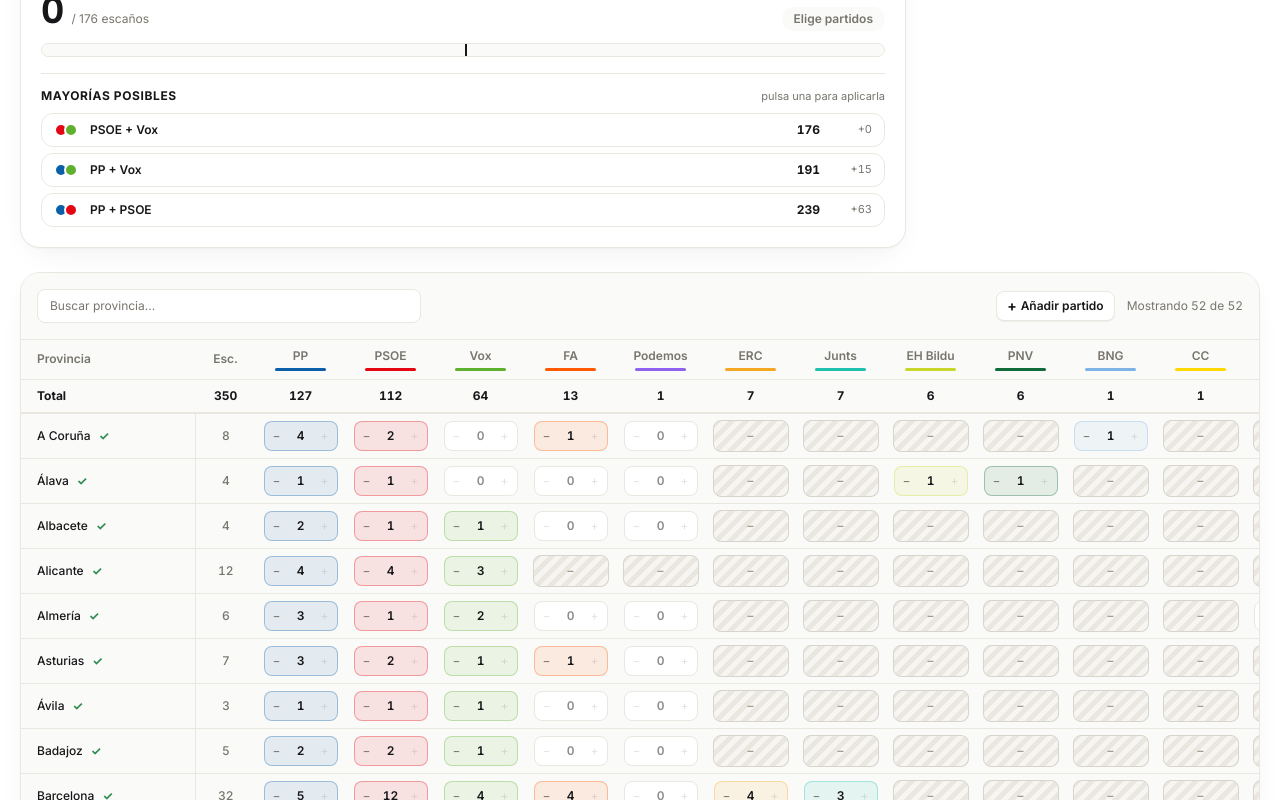
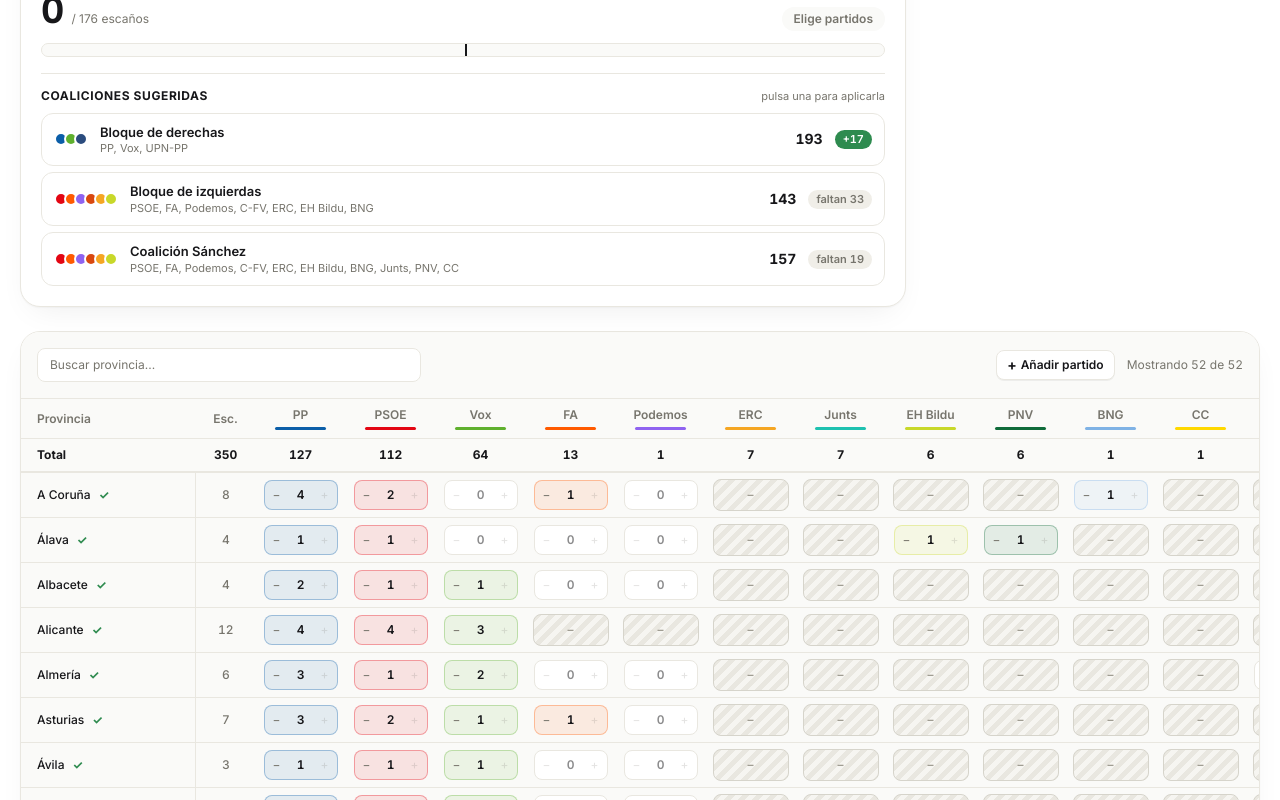
Before and after one commit to degraafk/elecciones23n, a React (Vite) app: page / in a window 1280 px wide. Shown: the part 1720-2520 px from the top of the page. Built offline with nearby package versions, Linux system fonts and the light colour scheme.

Commit message:
Add files via upload

```diff
--- a/src/App.tsx
+++ b/src/App.tsx
@@ -8,6 +8,7 @@
   BASE_SENADO,
   isPartyEligible,
   migrateCongresoScenario,
+  migrateSenadoScenario,
   ScenarioData,
   Party,
   Constituency
@@ -69,7 +70,7 @@
     if (SHARED && SHARED.mode === 's') return SHARED.scenario;
     try {
       const raw = localStorage.getItem(LS_SENADO);
-      if (raw) return JSON.parse(raw);
+      if (raw) return migrateSenadoScenario(JSON.parse(raw));
     } catch {}
     return JSON.parse(JSON.stringify(BASE_SENADO));
   });
@@ -103,11 +104,6 @@
     const custom = isCongreso ? customPartiesCongreso : customPartiesSenado;
     if (custom.length === 0) return base;
 
-    // Place custom parties right before "Otros" category
-    const otrosIdx = base.findIndex((p) => p.id.toLowerCase() === 'otros');
-    if (otrosIdx >= 0) {
-      return [...base.slice(0, otrosIdx), ...custom, base[otrosIdx]];
-    }
     return [...base, ...custom];
   }, [isCongreso, customPartiesCongreso, customPartiesSenado]);
 
--- a/src/components/CoalitionMaker.tsx
+++ b/src/components/CoalitionMaker.tsx
@@ -1,6 +1,6 @@
 import React, { useEffect, useMemo, useRef, useState } from 'react';
-import { Party } from '../data/parliamentData';
-import { minimalMajorities, completers } from '../utils/coalitions';
+import { Party, BLOCS } from '../data/parliamentData';
+import { completers } from '../utils/coalitions';
 
 interface CoalitionMakerProps {
   parties: Party[];
@@ -69,10 +69,14 @@
 
   const isWin = coalitionSeats >= targetSeats;
 
-  const totalAssigned = parties.reduce((sum, p) => sum + (partyTotals[p.id] || 0), 0);
-  const majorities = useMemo(
-    () => minimalMajorities(parties, partyTotals, targetSeats, 6),
-    [parties, partyTotals, targetSeats]
+  // Suggested blocs: only the parties of that bloc that exist (and have seats) in this chamber
+  const blocs = useMemo(
+    () =>
+      BLOCS.map((b) => {
+        const ids = b.parties.filter((id) => parties.some((p) => p.id === id) && (partyTotals[id] || 0) > 0);
+        return { ...b, ids, seats: ids.reduce((sum, id) => sum + (partyTotals[id] || 0), 0) };
+      }),
+    [parties, partyTotals]
   );
   const finishers = useMemo(
     () => completers(parties, partyTotals, selectedParties, targetSeats),
@@ -303,34 +307,29 @@
         )}
 
         <div className="flex items-baseline justify-between mb-2">
-          <h3 className="text-xs font-bold uppercase tracking-wider text-[#17171a] m-0">Mayorías posibles</h3>
+          <h3 className="text-xs font-bold uppercase tracking-wider text-[#17171a] m-0">Coaliciones sugeridas</h3>
           <span className="text-[11px] text-[#77756d]">pulsa una para aplicarla</span>
         </div>
 
-        {majorities.length === 0 ? (
-          <p className="text-xs text-[#77756d] m-0 leading-relaxed">
-            {totalAssigned < targetSeats
-              ? `Asigna más escaños: con ${totalAssigned} todavía no hay combinaciones que lleguen a ${targetSeats}.`
-              : `Con este reparto ninguna combinación llega a ${targetSeats}.`}
-          </p>
-        ) : (
         <div className="flex flex-col gap-1.5">
-            {majorities.map((m) => {
-              const active = m.ids.length === selectedParties.size && m.ids.every((id) => selectedParties.has(id));
+          {blocs.map((b) => {
+            const active = b.ids.length > 0 && b.ids.length === selectedParties.size && b.ids.every((id) => selectedParties.has(id));
+            const wins = b.seats >= targetSeats;
             return (
               <button
-                  key={m.ids.join('|')}
+                key={b.id}
                 type="button"
-                  onClick={() => onSetParties(m.ids)}
+                onClick={() => onSetParties(b.ids)}
                 aria-pressed={active}
-                  className={`flex items-center gap-3 w-full text-left px-3 py-2 rounded-xl border text-xs transition-all cursor-pointer active:scale-[0.99] ${
+                disabled={b.ids.length === 0}
+                className={`flex items-center gap-3 w-full text-left px-3 py-2.5 rounded-xl border text-xs transition-all cursor-pointer active:scale-[0.99] disabled:opacity-40 disabled:cursor-not-allowed ${
                   active
                     ? 'border-[#17171a] bg-[#fafaf8]'
                     : 'border-[#e9e7e0] bg-white hover:border-[#a19e93] hover:bg-[#fafaf8]'
                 }`}
               >
                 <span className="flex -space-x-1 shrink-0">
-                    {m.ids.map((id) => (
+                  {b.ids.slice(0, 6).map((id) => (
                     <span
                       key={id}
                       className="w-3.5 h-3.5 rounded-full border-2 border-white"
@@ -338,18 +337,24 @@
                     />
                   ))}
                 </span>
-                  <span className="font-semibold text-[#17171a] truncate">
-                    {m.ids.map((id) => partyById(id)?.name ?? id).join(' + ')}
+                <span className="min-w-0 flex-1">
+                  <span className="block font-semibold text-[13px] text-[#17171a]">{b.name}</span>
+                  <span className="block text-[11px] text-[#77756d] truncate">
+                    {b.ids.map((id) => partyById(id)?.name ?? id).join(', ')}
                   </span>
-                  <b className="ml-auto tabular-nums text-[#17171a]">{m.seats}</b>
-                  <span className="text-[11px] text-[#77756d] tabular-nums w-10 text-right">
-                    +{m.seats - targetSeats}
+                </span>
+                <b className="tabular-nums text-sm text-[#17171a]">{b.seats}</b>
+                <span
+                  className={`text-[11px] font-semibold tabular-nums px-2 py-0.5 rounded-full whitespace-nowrap ${
+                    wins ? 'bg-[#2e8b4f] text-white' : 'bg-[#f0eee8] text-[#77756d]'
+                  }`}
+                >
+                  {wins ? `+${b.seats - targetSeats}` : `faltan ${targetSeats - b.seats}`}
                 </span>
               </button>
             );
           })}
         </div>
-        )}
       </div>
     </section>
   );
--- a/src/components/SeatsTable.tsx
+++ b/src/components/SeatsTable.tsx
@@ -230,7 +230,7 @@
                               backgroundImage:
                                 'repeating-linear-gradient(135deg, #e9e7e0 0 5px, #f6f5f1 5px 10px)'
                             }}
-                            title={`${p.name} no se presenta en ${c.name}. ${ineligibleReason(p.id)}`}
+                            title={`${p.name} no se presenta en ${c.name}. ${ineligibleReason(p.id, isSenado)}`}
                             aria-label={`${p.name} no se presenta en ${c.name}`}
                           >
                             –
--- a/src/data/parliamentData.ts
+++ b/src/data/parliamentData.ts
@@ -25,15 +25,15 @@
 const P_PNV: Party = { id: 'PNV', name: 'PNV', color: '#0f6b3a' };
 const P_BNG: Party = { id: 'BNG', name: 'BNG', color: '#7fb2e5' };
 const P_CC: Party = { id: 'CC', name: 'CC', color: '#ffd800' };
-const P_UPN: Party = { id: 'UPN', name: 'UPN', color: '#7b4f2c' };
-const P_COMPROMIS: Party = { id: 'Compromís', name: 'Compromís', color: '#ef8a4f' };
 const P_AA: Party = { id: 'AA', name: 'AA', color: '#8fdb98', fullName: 'Adelante Andalucía' };
-const P_OTROS: Party = { id: 'Otros', name: 'Otros', color: '#8a8a80' };
+const P_AHI: Party = { id: 'AHI', name: 'AHI', color: '#7a4fa3', fullName: 'Agrupación Herreña Independiente' };
+const P_ASG: Party = { id: 'ASG', name: 'ASG', color: '#d9528a', fullName: 'Agrupación Socialista Gomera' };
 
-// Congreso-only coalitions
+// Coalitions
 const P_UPN_PP: Party = { id: 'UPN-PP', name: 'UPN-PP', color: '#2b4c7e', fullName: 'Coalición UPN y PP (Navarra)' };
 const P_CFV: Party = { id: 'C-FV', name: 'C-FV', color: '#d9480f', fullName: 'Compromís-Front Valencià (FA + Compromís + Podemos)' };
 const P_UPC: Party = { id: 'UPC', name: 'UPC', color: '#c2255c', fullName: 'Unidad del Pueblo Canario (FA + Nueva Canarias + Podemos)' };
+const P_SDP: Party = { id: 'SdP', name: 'SdP', color: '#b5121b', fullName: 'Senado de Progreso (PSOE + FA, C-FV o UPC según el territorio)' };
 
 export const PARTIES_CONGRESO: Party[] = [
   P_PP, P_PSOE, P_VOX, P_FA, P_PODEMOS, P_ERC, P_JUNTS, P_BILDU, P_PNV, P_BNG, P_CC, P_AA,
@@ -41,22 +41,35 @@
 ];
 
 export const PARTIES_SENADO: Party[] = [
-  P_PP, P_PSOE, P_VOX, P_FA, P_PODEMOS, P_ERC, P_JUNTS, P_BILDU, P_PNV, P_BNG, P_CC, P_UPN, P_COMPROMIS, P_AA,
-  { id: 'AHI', name: 'AHI', color: '#7a4fa3', fullName: 'Agrupación Herreña Independiente' },
-  { id: 'ASG', name: 'ASG', color: '#d9528a', fullName: 'Agrupación Socialista Gomera' },
-  P_OTROS
+  P_PP, P_PSOE, P_SDP, P_VOX, P_FA, P_PODEMOS, P_ERC, P_JUNTS, P_BILDU, P_PNV, P_BNG, P_CC, P_AA,
+  P_UPN_PP, P_AHI, P_ASG, P_UPC
+];
+
+/** Suggested coalitions shown in the coalition maker (ids missing in a chamber are ignored). */
+const LEFT = ['PSOE', 'SdP', 'FA', 'Podemos', 'C-FV', 'UPC', 'ERC', 'EH Bildu', 'BNG', 'AA', 'ASG'];
+export const BLOCS: { id: string; name: string; parties: string[] }[] = [
+  { id: 'derecha', name: 'Bloque de derechas', parties: ['PP', 'Vox', 'UPN-PP'] },
+  { id: 'izquierda', name: 'Bloque de izquierdas', parties: LEFT },
+  { id: 'sanchez', name: 'Coalición Sánchez', parties: [...LEFT, 'Junts', 'PNV', 'CC'] }
 ];
 
 // ---------------------------------------------------------------------------
-// Where each party runs (Congreso only; the Senado has no restrictions)
+// Where each party runs
 // ---------------------------------------------------------------------------
 const VALENCIAN_COMMUNITY = ['Valencia', 'Alicante', 'Castellón'];
-const CANARY_ISLANDS = ['Las_Palmas', 'Santa_Cruz_de_Tenerife'];
+const CANARY_ISLANDS = ['Las_Palmas', 'Santa_Cruz_de_Tenerife']; // Congreso provinces
 const NAVARRA = ['Navarra'];
 const CATALONIA = ['Barcelona', 'Girona', 'Lleida', 'Tarragona'];
 const BASQUE_COUNTRY = ['Álava', 'Bizkaia', 'Gipuzkoa'];
 const GALICIA = ['A_Coruña', 'Lugo', 'Ourense', 'Pontevedra'];
 const ANDALUSIA = ['Almería', 'Cádiz', 'Córdoba', 'Granada', 'Huelva', 'Jaén', 'Málaga', 'Sevilla'];
+
+// Senado circunscripciones
+const EXTREMADURA = ['Badajoz', 'Cáceres'];
+const SENADO_CANARIAS = ['Gran_Canaria', 'Tenerife', 'Lanzarote', 'Fuerteventura', 'La_Palma', 'El_Hierro', 'La_Gomera'];
+const SENADO_CANARIAS_SIN_GOMERA = SENADO_CANARIAS.filter((id) => id !== 'La_Gomera');
+// Where SdP does not run and the left goes separately
+const SDP_FUERA = [...CATALONIA, ...EXTREMADURA, 'Sevilla', ...SENADO_CANARIAS_SIN_GOMERA];
 
 /** Parties that only run in these provinces. */
 const ONLY_IN: Record<string, string[]> = {
@@ -79,17 +92,43 @@
   PP: NAVARRA
 };
 
+const ONLY_IN_SENADO: Record<string, string[]> = {
+  'UPN-PP': NAVARRA,
+  ERC: CATALONIA,
+  Junts: CATALONIA,
+  PNV: BASQUE_COUNTRY,
+  'EH Bildu': [...BASQUE_COUNTRY, ...NAVARRA],
+  BNG: GALICIA,
+  CC: SENADO_CANARIAS,
+  AA: ANDALUSIA,
+  AHI: ['El_Hierro'],
+  ASG: ['La_Gomera'],
+  // inside SdP everywhere else
+  PSOE: SDP_FUERA,
+  FA: [...CATALONIA, ...EXTREMADURA, 'Sevilla'],
+  UPC: SENADO_CANARIAS_SIN_GOMERA
+};
+
+const NOT_IN_SENADO: Record<string, string[]> = {
+  SdP: SDP_FUERA,
+  Podemos: [...VALENCIAN_COMMUNITY, ...SENADO_CANARIAS],
+  PP: NAVARRA
+};
+
 export const isPartyEligible = (isSenado: boolean, partyId: string, constituencyId: string): boolean => {
-  if (isSenado) return true;
-  const only = ONLY_IN[partyId];
+  const only = (isSenado ? ONLY_IN_SENADO : ONLY_IN)[partyId];
   if (only) return only.includes(constituencyId);
-  const not = NOT_IN[partyId];
+  const not = (isSenado ? NOT_IN_SENADO : NOT_IN)[partyId];
   if (not) return !not.includes(constituencyId);
   return true;
 };
 
 /** Short note shown where a party does not run. */
-export const ineligibleReason = (partyId: string): string => {
+export const ineligibleReason = (partyId: string, isSenado = false): string => {
+  if (isSenado && partyId === 'SdP') return 'Aquí la izquierda va por separado';
+  if (isSenado && ['PSOE', 'FA', 'UPC'].includes(partyId)) return 'Aquí concurre dentro de Senado de Progreso (SdP)';
+  if (partyId === 'AHI') return 'Solo se presenta en El Hierro';
+  if (partyId === 'ASG') return 'Solo se presenta en La Gomera';
   if (partyId === 'C-FV') return 'Solo se presenta en la Comunitat Valenciana';
   if (partyId === 'UPC') return 'Solo se presenta en Canarias';
   if (partyId === 'UPN-PP') return 'Solo se presenta en Navarra';
@@ -103,31 +142,50 @@
   return 'Aquí concurre dentro de una coalición';
 };
 
-/**
- * Converts a Congreso scenario saved with the old party list into the current one
- * (FA/Compromís/Podemos in the Valencian Community become C-FV, FA/Podemos in the
- * Canary Islands become UPC, PP/UPN in Navarra become UPN-PP) and drops any seats
- * for parties that do not run in that province.
- */
-export const migrateCongresoScenario = (scenario: ScenarioData): ScenarioData => {
-  const validIds = new Set(PARTIES_CONGRESO.map((p) => p.id));
+const REMOVED_PARTIES = ['Compromís', 'UPN', 'Otros'];
+
+function migrateScenario(scenario: ScenarioData, isSenado: boolean): ScenarioData {
+  const constituencies = isSenado ? PROVINCIAS_SENADO : PROVINCIAS_CONGRESO;
+  const byId = new Map(constituencies.map((c) => [c.id, c]));
   const out: ScenarioData = {};
+
   Object.entries(scenario || {}).forEach(([provId, seats]) => {
+    const c = byId.get(provId);
+    if (!c) return;
     const target: Record<string, number> = {};
+
     Object.entries(seats || {}).forEach(([pid, n]) => {
       if (!n) return;
       let id = pid;
-      if (VALENCIAN_COMMUNITY.includes(provId) && ['FA', 'Podemos', 'Compromís'].includes(pid)) id = 'C-FV';
+      if (NAVARRA.includes(provId) && ['PP', 'UPN'].includes(pid)) id = 'UPN-PP';
+      else if (isSenado) {
+        if (['PSOE', 'FA', 'C-FV', 'UPC', 'Compromís'].includes(pid) && isPartyEligible(true, 'SdP', provId)) id = 'SdP';
+      } else if (VALENCIAN_COMMUNITY.includes(provId) && ['FA', 'Podemos', 'Compromís'].includes(pid)) id = 'C-FV';
       else if (CANARY_ISLANDS.includes(provId) && ['FA', 'Podemos'].includes(pid)) id = 'UPC';
-      else if (NAVARRA.includes(provId) && ['PP', 'UPN'].includes(pid)) id = 'UPN-PP';
-      const known = validIds.has(id) || !['Compromís', 'UPN', 'Otros'].includes(id);
-      if (!known || !isPartyEligible(false, id, provId)) return;
+
+      if (REMOVED_PARTIES.includes(id) || !isPartyEligible(isSenado, id, provId)) return;
       target[id] = (target[id] || 0) + n;
     });
-    if (Object.keys(target).length) out[provId] = target;
+
+    // keep the province within its seats and the per-party cap
+    let used = 0;
+    Object.keys(target).forEach((id) => {
+      const n = Math.min(target[id], c.maxPerParty, c.seats - used);
+      if (n > 0) {
+        target[id] = n;
+        used += n;
+      } else delete target[id];
+    });
+    if (used > 0) out[provId] = target;
   });
   return out;
-};
+}
+
+/** Converts a saved Congreso scenario to the current party list and rules. */
+export const migrateCongresoScenario = (scenario: ScenarioData): ScenarioData => migrateScenario(scenario, false);
+
+/** Converts a saved Senado scenario (PSOE/FA become SdP where it runs, UPN/PP become UPN-PP in Navarra...). */
+export const migrateSenadoScenario = (scenario: ScenarioData): ScenarioData => migrateScenario(scenario, true);
 
 export const PROVINCIAS_CONGRESO: Constituency[] = [
   { id: 'A_Coruña', name: 'A Coruña', seats: 8, maxPerParty: 8 },
@@ -302,7 +360,7 @@
   Las_Palmas: { PP: 3, PSOE: 3, Vox: 2 }
 };
 
-export const BASE_SENADO: ScenarioData = {
+const RAW_BASE_SENADO: ScenarioData = {
   A_Coruña: { PP: 3, PSOE: 1 },
   Pontevedra: { PP: 3, PSOE: 1 },
   Lugo: { PP: 3, PSOE: 1 },
@@ -364,6 +422,8 @@
   Ibiza: { PP: 1 }
 };
 
+export const BASE_SENADO: ScenarioData = migrateSenadoScenario(RAW_BASE_SENADO);
+
 export const ALIASES: Record<string, string> = {
   vizcaya: 'bizkaia',
   biscay: 'bizkaia',
--- a/src/utils/coalitions.ts
+++ b/src/utils/coalitions.ts
@@ -1,51 +1,4 @@
 import { Party } from '../data/parliamentData';
-
-export interface Majority {
-  ids: string[];
-  seats: number;
-}
-
-/**
- * Minimal winning coalitions: combinations that reach `target` seats where removing
- * any single member drops them below it. Fewest parties first, then tightest margin.
- */
-export function minimalMajorities(
-  parties: Party[],
-  totals: Record<string, number>,
-  target: number,
-  limit = 8
-): Majority[] {
-  const list = parties
-    .map((p) => ({ id: p.id, n: totals[p.id] || 0 }))
-    .filter((p) => p.n > 0)
-    .sort((a, b) => b.n - a.n)
-    .slice(0, 18);
-  const m = list.length;
-  if (m === 0 || list.reduce((s, p) => s + p.n, 0) < target) return [];
-
-  const sums = new Int32Array(1 << m);
-  const found: Majority[] = [];
-  for (let mask = 1; mask < 1 << m; mask++) {
-    const low = mask & -mask;
-    const bit = 31 - Math.clz32(low);
-    sums[mask] = sums[mask ^ low] + list[bit].n;
-    if (sums[mask] < target) continue;
-
-    let minimal = true;
-    for (let b = 0; b < m && minimal; b++) {
-      if (mask & (1 << b) && sums[mask] - list[b].n >= target) minimal = false;
-    }
-    if (minimal) {
-      found.push({
-        ids: list.filter((_, b) => mask & (1 << b)).map((p) => p.id),
-        seats: sums[mask]
-      });
-    }
-  }
-
-  found.sort((a, b) => a.ids.length - b.ids.length || a.seats - b.seats);
-  return found.slice(0, limit);
-}
 
 /** Parties that, added to the current selection, reach the target. Smallest sufficient first. */
 export function completers(
--- a/src/utils/hemicycle.ts
+++ b/src/utils/hemicycle.ts
@@ -58,7 +58,7 @@
 
 // Conventional left-to-right seating order used for the chart only
 const ORDER = [
-  'C-FV', 'UPC', 'BNG', 'EH Bildu', 'FA', 'Podemos', 'Compromís', 'PSOE',
+  'C-FV', 'UPC', 'BNG', 'EH Bildu', 'FA', 'Podemos', 'Compromís', 'SdP', 'PSOE',
   'ERC', 'Junts', 'PNV', 'CC', 'AHI', 'ASG', 'AA', 'UPN-PP', 'UPN', 'PP', 'Vox'
 ];
 
--- a/src/utils/share.ts
+++ b/src/utils/share.ts
@@ -16,7 +16,7 @@
  */
 const KNOWN_IDS = [
   'PP', 'PSOE', 'Vox', 'FA', 'Podemos', 'ERC', 'Junts', 'EH Bildu', 'PNV', 'BNG', 'CC', 'AA',
-  'UPN-PP', 'C-FV', 'UPC', 'UPN', 'Compromís', 'AHI', 'ASG', 'Otros'
+  'UPN-PP', 'C-FV', 'UPC', 'UPN', 'Compromís', 'AHI', 'ASG', 'Otros', 'SdP'
 ];
 const LETTERS = 'abcdefghijklmnopqrstuvwxyz';
 const MAX_CUSTOM = LETTERS.length - KNOWN_IDS.length;
```
Lines whose indentation alone changed are shown as unchanged.
